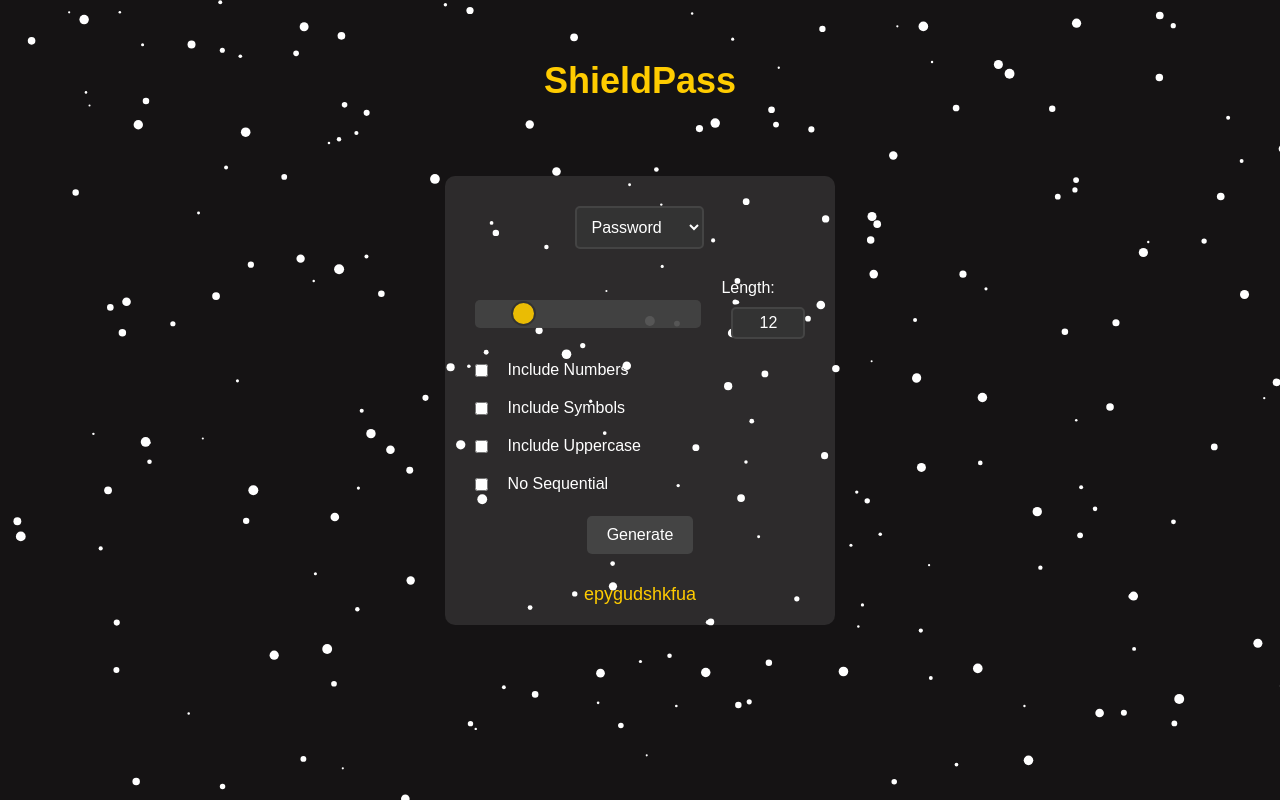
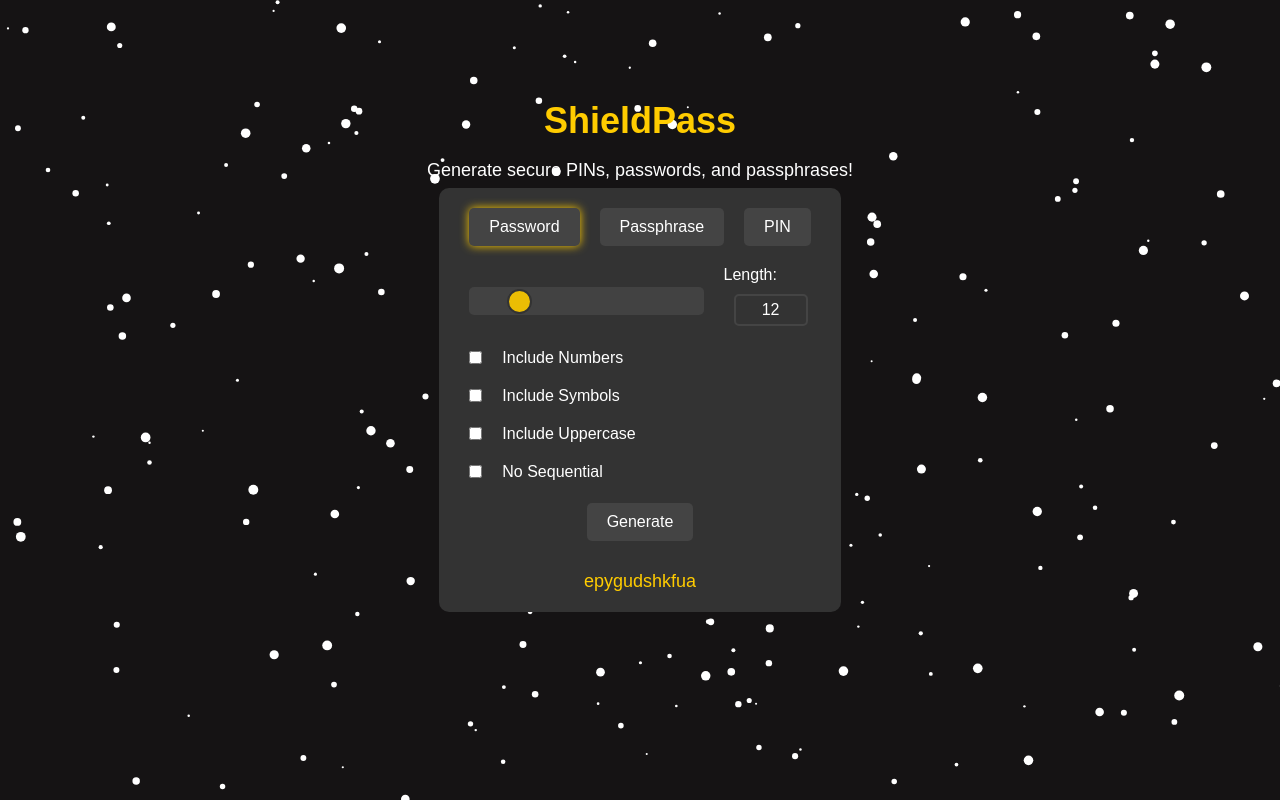
Before and after one commit to William-Chapin/ShieldPass, a plain HTML site: page index.html in a window 1280 px wide. Both pictures are taken after a click on the button "Generate". Drawn offline with Linux system fonts and the light colour scheme.

Commit message:
Added more snowflakes, added pins, fixed bugs

```diff
--- a/app.js
+++ b/app.js
@@ -1,19 +1,28 @@
-document.getElementById('typeSelector').addEventListener('change', toggleConfig);
 document.getElementById('generate').addEventListener('click', generate);
 
-function toggleConfig() {
-    const type = document.getElementById('typeSelector').value;
+function showConfig(type) {
     document.getElementById('passwordConfig').style.display = type === 'password' ? 'block' : 'none';
     document.getElementById('passphraseConfig').style.display = type === 'passphrase' ? 'block' : 'none';
+    document.getElementById('pinConfig').style.display = type === 'pin' ? 'block' : 'none';
+    document.getElementById('generate').setAttribute('data-type', type);
+
+    document.querySelectorAll('.button-container button').forEach(button => {
+        button.classList.remove('selected');
+    });
+
+    document.getElementById(type + 'Button').classList.add('selected');
+
     generate();
 }
 
 function generate() {
-    const type = document.getElementById('typeSelector').value;
+    const type = document.getElementById('generate').getAttribute('data-type');
     if (type === 'password') {
         generatePassword();
-    } else {
+    } else if (type === 'passphrase') {
         generatePassphrase();
+    } else if (type === 'pin') {
+        generatePin();
     }
 }
 
@@ -73,14 +82,28 @@ function generatePassphrase() {
         });
 }
 
+function generatePin() {
+    const length = parseInt(document.getElementById('pinLength').value);
+    let pin = "";
+    for (let i = 0; i < length; i++) {
+        pin += Math.floor(Math.random() * 10);
+    }
+    displayResult(pin);
+}
+
 function displayResult(result) {
     const resultElement = document.getElementById('result');
     resultElement.textContent = result;
 
-    resultElement.classList.remove('bounce');
-    void resultElement.offsetWidth;
-    resultElement.classList.add('bounce');
+    if (copyCount >= 11) {
+        resultElement.className = 'beyond-godlike';
+    } else {
+        resultElement.classList.remove('bounce');
+        void resultElement.offsetWidth;
+        resultElement.classList.add('bounce');
+    }
 }
+
 
 let copyCount = 0;
 let originalResult = "";
@@ -150,5 +173,16 @@ function updatePassphraseWordsSlider() {
     slider.value = numberInput.value;
 }
 
+function updatePinLength() {
+    const slider = document.getElementById('pinLengthSlider');
+    const numberInput = document.getElementById('pinLength');
+    numberInput.value = slider.value;
+}
 
-toggleConfig();
+function updatePinLengthSlider() {
+    const slider = document.getElementById('pinLengthSlider');
+    const numberInput = document.getElementById('pinLength');
+    slider.value = numberInput.value;
+}
+
+showConfig('password');
--- a/index.html
+++ b/index.html
@@ -70,14 +70,15 @@
             animation: fadeIn 1s ease-in-out;
         }
         #snowflakesCanvas {
-            position: absolute;
+            position: fixed;
             top: 0;
             left: 0;
             z-index: -1;
+            pointer-events: none;
         }
         #generatorContainer {
             text-align: center;
-            background: rgba(255, 255, 255, 0.1);
+            background: #333;
             padding: 20px;
             border-radius: 10px;
             animation: slideIn 1s ease-in-out;
@@ -101,6 +102,9 @@
         }
         button:hover {
             background-color: #555;
+        }
+        button.selected {
+            box-shadow: 0 0 10px #ffcc00;
         }
         .config {
             display: none;
@@ -255,7 +259,6 @@
         .godlike {
             color: red;
         }
-
         .beyond-godlike {
             color: red;
             font-weight: bold;
@@ -264,24 +267,55 @@
         }
         .title {
             position: absolute;
-            top: 60px;
+            top: 100px;
             text-align: center;
             width: 100%;
             font-size: 36px;
             font-weight: bold;
             color: #ffcc00;
         }
+        .subtitle {
+            position: absolute;
+            top: 160px;
+            text-align: center;
+            width: 100%;
+            font-size: 18px;
+            color: white;
+        }
+        .button-container {
+            display: flex;
+            justify-content: center;
+            margin-bottom: 20px;
+            animation: fadeIn 1s ease-in-out;
+        }
+        .button-container button {
+            margin: 0 10px;
+            padding: 10px 20px;
+            font-size: 16px;
+            border: none;
+            border-radius: 5px;
+            background-color: #444;
+            color: white;
+            cursor: pointer;
+            animation: popIn 0.5s ease-in-out;
+        }
+        .button-container button:hover {
+            background-color: #555;
+        }
+        .button-container button.selected {
+            box-shadow: 0 0 10px #ffcc00;
+        }
     </style>
 </head>
 <body>
     <div class="title">ShieldPass</div>
+    <div class="subtitle">Generate secure PINs, passwords, and passphrases!</div>
     <canvas id="snowflakesCanvas"></canvas>
     <div id="generatorContainer">
-        <div class="selector-container">
-            <select id="typeSelector">
-                <option value="password">Password</option>
-                <option value="passphrase">Passphrase</option>
-            </select>
+        <div class="button-container">
+            <button id="passwordButton" onclick="showConfig('password')">Password</button>
+            <button id="passphraseButton" onclick="showConfig('passphrase')">Passphrase</button>
+            <button id="pinButton" onclick="showConfig('pin')">PIN</button>
         </div>
         <div id="passwordConfig" class="config">
             <label>
@@ -323,6 +357,12 @@
                 <span>Include Symbols</span>
             </label>
         </div>
+        <div id="pinConfig" class="config">
+            <label>
+                <input type="range" id="pinLengthSlider" min="4" max="12" value="4" oninput="updatePinLength()">
+                <span>Length: <input type="number" id="pinLength" min="4" max="12" value="4" oninput="updatePinLengthSlider()"></span>
+            </label>
+        </div>
         <button id="generate">Generate</button>
         <div id="result" onclick="copyToClipboard()">Click to copy</div>
     </div>
--- a/snowflakes.js
+++ b/snowflakes.js
@@ -16,6 +16,23 @@ function createSnowflake() {
         wind: Math.random() * 2 - 1,
         changeSpeed: Math.random() * 0.02
     };
+}
+
+function createSnowflakeAt(x, y) {
+    return {
+        x: x,
+        y: y,
+        radius: Math.random() * 4 + 1,
+        speed: Math.random() * 1 + 0.5,
+        wind: Math.random() * 2 - 1,
+        changeSpeed: Math.random() * 0.02
+    };
+}
+
+function addSnowflakesAt(x, y) {
+    for (let i = 0; i < 10; i++) {
+        snowflakes.push(createSnowflakeAt(x, y));
+    }
 }
 
 function updateSnowflakes() {
@@ -56,5 +73,12 @@ function initSnowflakes() {
     animateSnowflakes();
 }
 
+document.addEventListener('click', (event) => {
+    const x = event.clientX;
+    const y = event.clientY;
+    console.log(`Clicked at: ${x}, ${y}`);
+    addSnowflakesAt(x, y);
+});
+
 window.addEventListener('resize', resizeCanvas);
 window.addEventListener('load', initSnowflakes);
```
